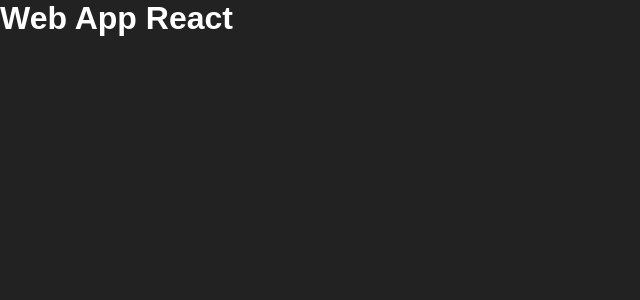
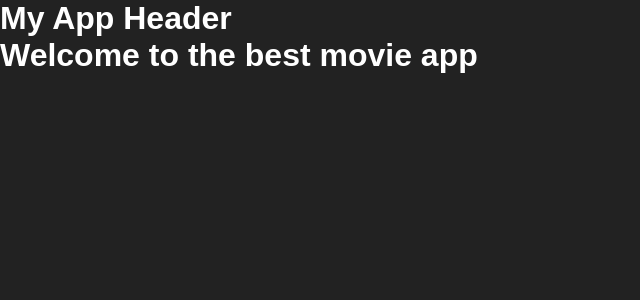
Before and after one commit to SerenaMichetti/webapp-react, a React (Vite) app: page / in a window 1280 px wide. Shown: the top 300 px of the page, without its empty margins (0-640 px from the left). Built offline with nearby package versions, Linux system fonts and the light colour scheme.

Commit message:
import in App.jsx delle rotte; creata rotta per HomePage, Moviecard e ReviewsMovie. Testato in web

```diff
--- a/src/App.jsx
+++ b/src/App.jsx
@@ -1,14 +1,24 @@
 import { useState } from 'react'
-
+import { BrowserRouter, Routes, Route } from 'react-router-dom'
+import HomePage from './pages/HomePage'
+import ReviewsMovie from './pages/ReviewsMovie'
+import MovieCard from './pages/MovieCard'
+import DefaultLayout from './layouts/DefaultLayout'
 //import './App.css'
 
 function App() {
  // const [count, setCount] = useState(null)
 
   return (
-    <>
-      <h1>Web App React</h1>
-    </>
+  <BrowserRouter>
+    <Routes>
+      <Route element={<DefaultLayout />}>
+      <Route path="/" element={<HomePage />} />
+      <Route path="/movies" element={<MovieCard />} />
+      <Route path="/reviews/:id" element={<ReviewsMovie />} />
+      </Route>
+    </Routes>
+  </BrowserRouter>
   )
 }
 
--- a/src/layouts/DefaultLayout.jsx
+++ b/src/layouts/DefaultLayout.jsx
@@ -1,12 +1,13 @@
 import { Outlet } from "react-router-dom"
 import Header from "../components/header"
 
-function DefaultLayout(){
+function DefaultLayout() {
 
-    return <Header>
-    <main>
-    <Outlet/>
-    </main>
+    return <>
+        <Header />
+        <main>
+            <Outlet />
+        </main>
     </>
 }
 
--- /dev/null
+++ b/src/pages/HomePage.jsx
@@ -0,0 +1,9 @@
+function HomePage(){
+
+    return <>
+    <h1>Welcome to the best movie app</h1>
+    <p></p>
+    </>
+}
+
+export default HomePage
--- /dev/null
+++ b/src/pages/MovieCard.jsx
@@ -0,0 +1,8 @@
+function MovieCard() {
+    return <>
+        <h1>All Movies Details</h1>
+        <p></p>
+    </>
+}
+
+export default MovieCard
--- /dev/null
+++ b/src/pages/ReviewsMovie.jsx
@@ -0,0 +1,7 @@
+function ReviewsMovie() {
+    return <>
+    <h1>Movie Reviews</h1>
+    </>
+}
+
+ export default ReviewsMovie
```
